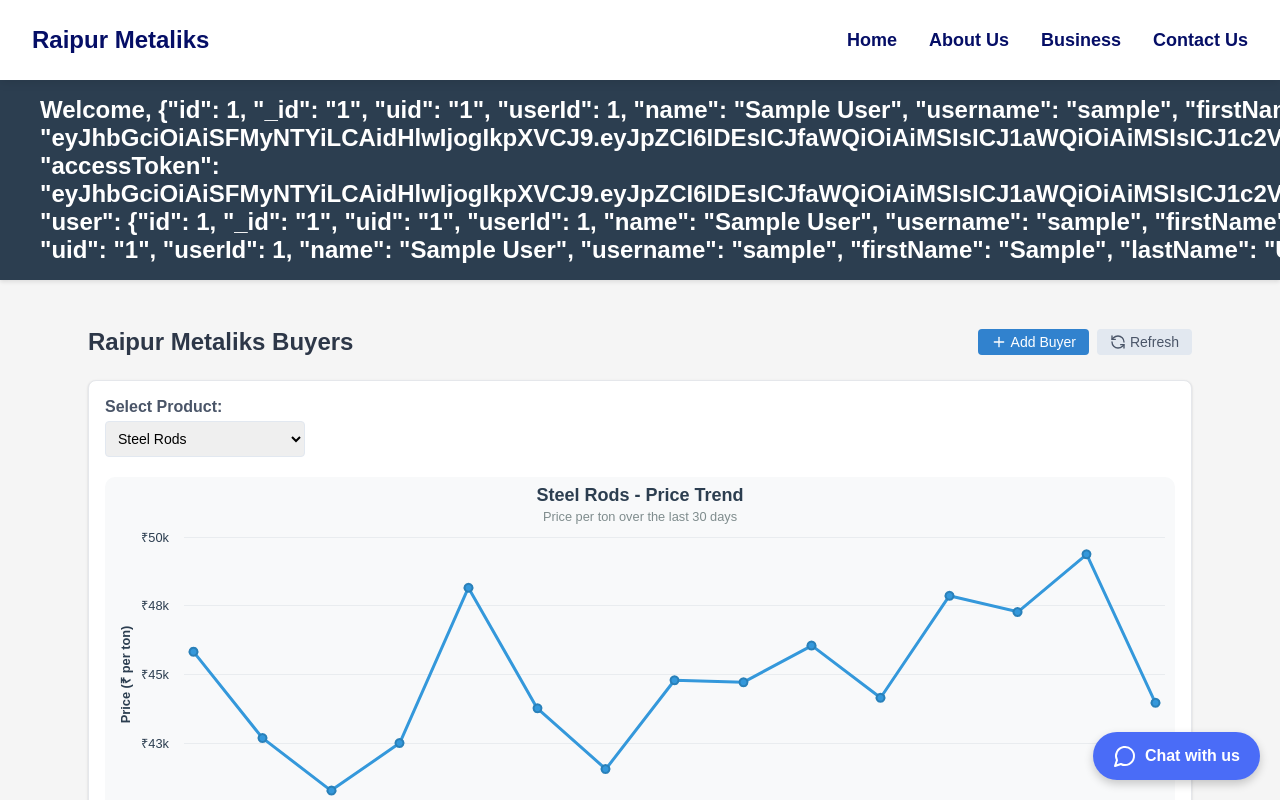
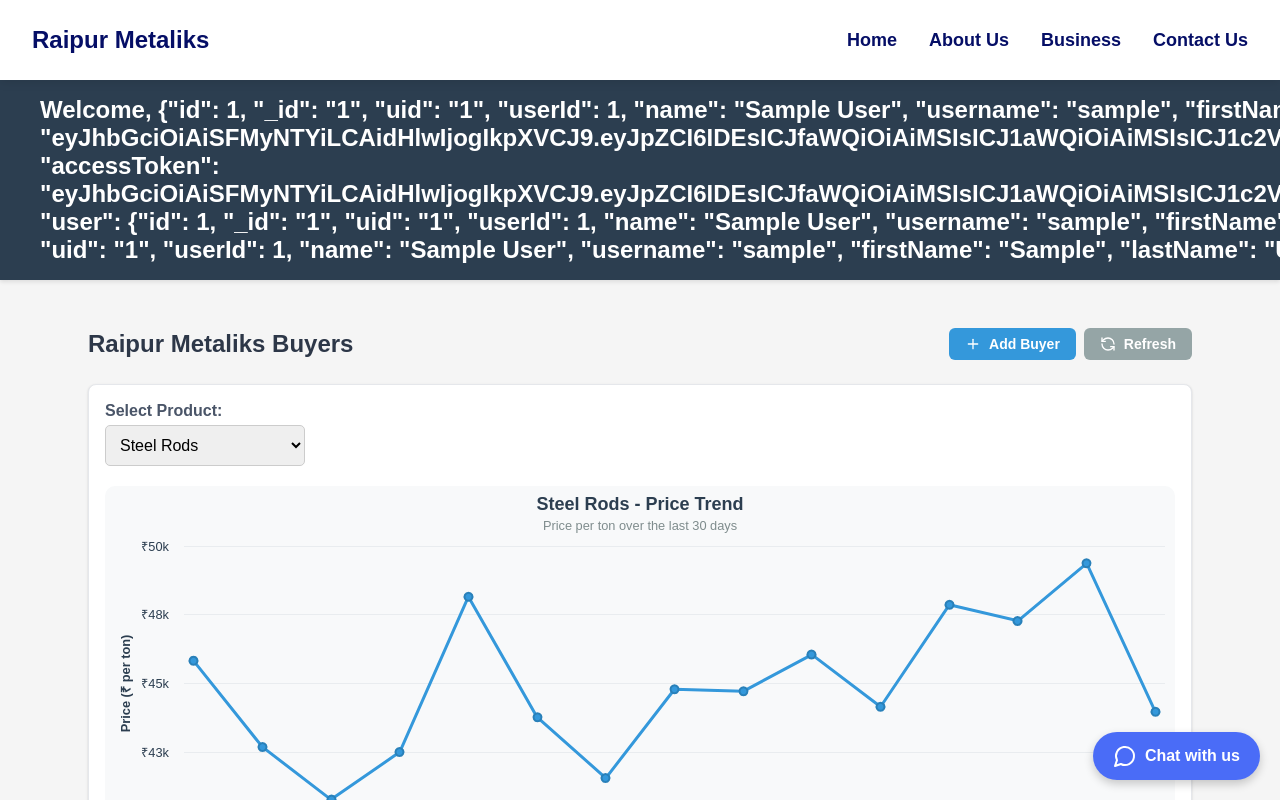
Before and after one commit to Nisha-Kedia/Raipur_Metaliks_FE, a React (Vite) app: page /welcome in a window 1280 px wide. Shown: the top 800 px of the page. Built offline with nearby package versions, Linux system fonts and the light colour scheme; sample sign-in values are in the browser's storage.

Commit message:
Update Buyer.css

```diff
--- a/src/components/Buyer/Buyer.css
+++ b/src/components/Buyer/Buyer.css
@@ -285,3 +285,108 @@
 .chart-controls .form-select {
   max-width: 250px;
 }
+
+/* ... keep all your existing CSS in Buyer.css ... */
+
+/* Add the styles below for the modal */
+
+.modal-backdrop {
+  position: fixed;
+  top: 0;
+  left: 0;
+  width: 100%;
+  height: 100%;
+  background-color: rgba(0, 0, 0, 0.6);
+  display: flex;
+  justify-content: center;
+  align-items: center;
+  z-index: 1000;
+}
+
+.modal-content {
+  background-color: white;
+  padding: 25px;
+  border-radius: 10px;
+  box-shadow: 0 5px 15px rgba(0, 0, 0, 0.3);
+  width: 90%;
+  max-width: 500px;
+  z-index: 1001;
+}
+
+.modal-title {
+  margin-bottom: 20px;
+  font-size: 1.5rem;
+  color: #2c3e50;
+  text-align: center;
+}
+
+.modal-form {
+  display: flex;
+  flex-direction: column;
+  gap: 15px;
+}
+
+.form-group {
+  display: flex;
+  flex-direction: column;
+}
+
+.form-group label {
+  margin-bottom: 5px;
+  font-weight: bold;
+  color: #34495e;
+}
+
+.form-input,
+.form-select {
+  padding: 10px;
+  border: 1px solid #ccc;
+  border-radius: 5px;
+  font-size: 1rem;
+}
+
+.modal-actions {
+  display: flex;
+  justify-content: flex-end;
+  gap: 10px;
+  margin-top: 20px;
+}
+
+/* General Button styles if not already defined */
+.btn {
+  display: inline-flex;
+  align-items: center;
+  gap: 8px;
+  padding: 8px 16px;
+  border-radius: 6px;
+  border: none;
+  cursor: pointer;
+  font-weight: bold;
+  font-size: 14px;
+  transition: background-color 0.2s;
+}
+
+.btn-primary {
+  background-color: #3498db;
+  color: white;
+}
+.btn-primary:hover {
+  background-color: #2980b9;
+}
+
+.btn-secondary {
+    background-color: #95a5a6;
+    color: white;
+}
+.btn-secondary:hover {
+    background-color: #7f8c8d;
+}
+
+.btn-neutral {
+    background-color: #ecf0f1;
+    color: #34495e;
+    border: 1px solid #bdc3c7;
+}
+.btn-neutral:hover {
+    background-color: #d2d6d8;
+}
```
